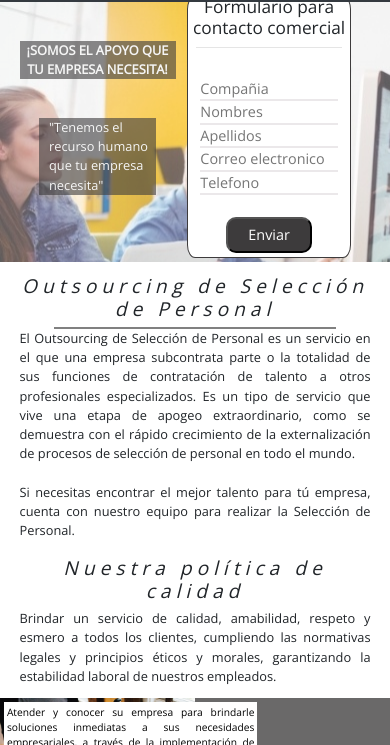
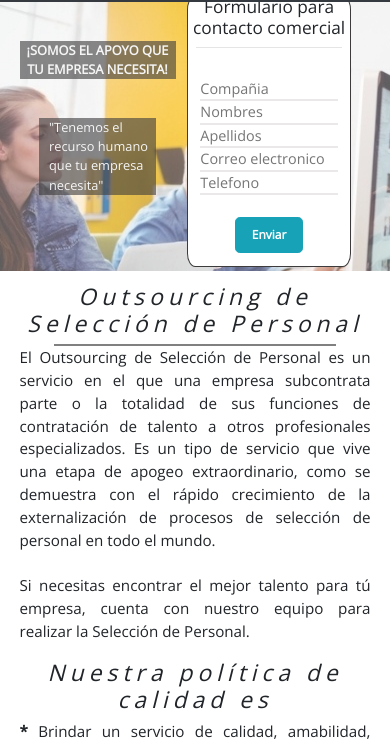
Before and after one commit to ever012/job-outsouring-group, a plain HTML site: page index.html in a window 390 px wide. Shown: the part 90-835 px from the top of the page. Drawn offline with nearby package versions, Linux system fonts and the light colour scheme.

Commit message:
agregando modal en el boton de enviar del formulario del index.html

```diff
--- a/estilos/index.css
+++ b/estilos/index.css
@@ -81,12 +81,9 @@ nav ul li a:hover{
     margin: auto;
     margin-bottom: 5%;
 }
-.torso_superior form input[type=button]{
-    padding: 5px 10px;
+.torso_superior form .btn-info{
     margin-bottom: 8%;
-    background-color: #3D3B3C;
-    color: white;
-    border-radius: 10px;
+    font-weight: bold;
 }
 .torso_superior .cuadro1{
     margin-top: 5%;
@@ -301,9 +298,10 @@ nav ul li a{
     width: 85%;
     margin: 0;
 }
-.torso_superior form input[type=button]{
-    padding: 5px 20px;
-    margin-bottom: 3%;
+.torso_superior form .btn-info{
+    margin-bottom: 8%;
+    font-size: smaller;
+    font-weight: bold;
 }
 .torso_superior .cuadro1{
     margin-top: 10%;
@@ -321,7 +319,7 @@ nav ul li a{
 
 /*TORSO 2*/
 .torso2{
-    font-size: 0.8em;
+    font-size: 0.95em;
     width: 90%;
     text-align: justify;
     margin: auto;
--- a/index.html
+++ b/index.html
@@ -53,7 +53,32 @@
             <input type="email" name="correo" id="" placeholder="Correo electronico">
             <input type="text" name="telefono" id="" placeholder="Telefono">
             <br><br>
-            <input type="button" value="Enviar" onclick="alert('Su formulario ha sido enviado 😃, nos pondremos en contacto con tigo lo más pronto posible. 😉');">
+
+            <!-- Modal -->
+            <!-- Trigger the modal with a button -->
+            <button type="button" class="btn btn-info btn-lg" data-toggle="modal" data-target="#myModal">Enviar</button>
+
+            <!-- Modal -->
+            <div class="modal fade" id="myModal" role="dialog">
+              <div class="modal-dialog modal-lg">
+
+                <!-- Modal content-->
+                <div class="modal-content">
+                  <div class="modal-header">
+
+                    <h4 class="modal-title" style="font-weight: bolder;">Envio de Formulario</h4>
+                    <button type="button" class="close" data-dismiss="modal" >&times;</button>
+                  </div>
+                  <div class="modal-body">
+                    <p>Su formulario ha sido enviado 😃, nos pondremos en contacto con tigo lo más pronto posible. 😉</p>
+                  </div>
+                  <div class="modal-footer">
+                    <button type="button" class="btn btn-default" data-dismiss="modal">Close</button>
+                  </div>
+                </div>
+
+              </div>
+            </div>
         </form>
     </div>
 
@@ -69,8 +94,8 @@
                 <br><br>
                 Si necesitas encontrar el mejor talento para tú empresa, cuenta con nuestro equipo para realizar la Selección de Personal.
         </p>
-        <h2><i>Nuestra política de calidad</i></h2>
-            Brindar un servicio de calidad, amabilidad, respeto y esmero a todos los clientes, cumpliendo las
+        <h2><i>Nuestra política de calidad es</i></h2>
+            <b>*</b> Brindar un servicio de calidad, amabilidad, respeto y esmero a todos los clientes, cumpliendo las
             normativas legales y principios éticos y morales, garantizando la estabilidad laboral de nuestros
             empleados.
     </div>
```
